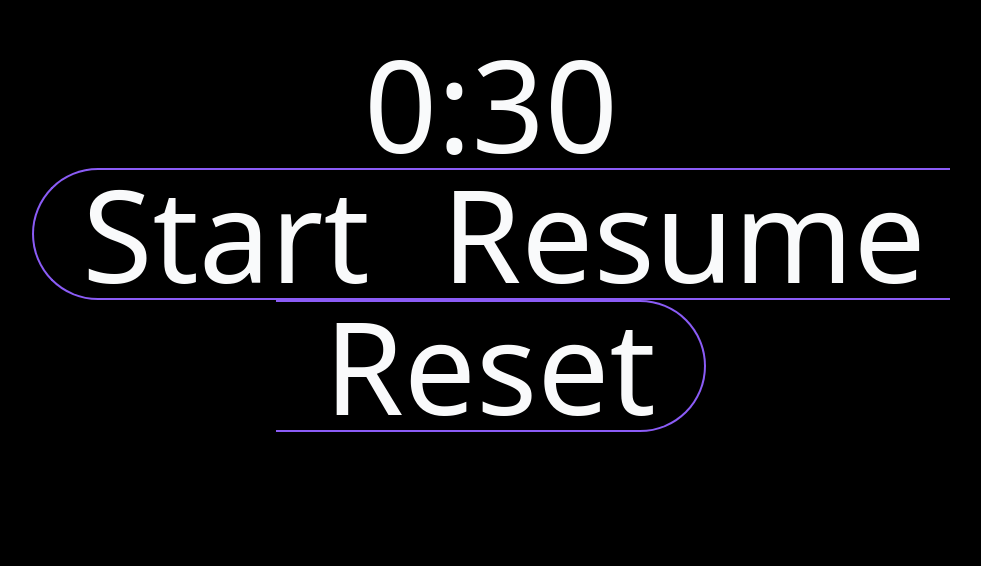
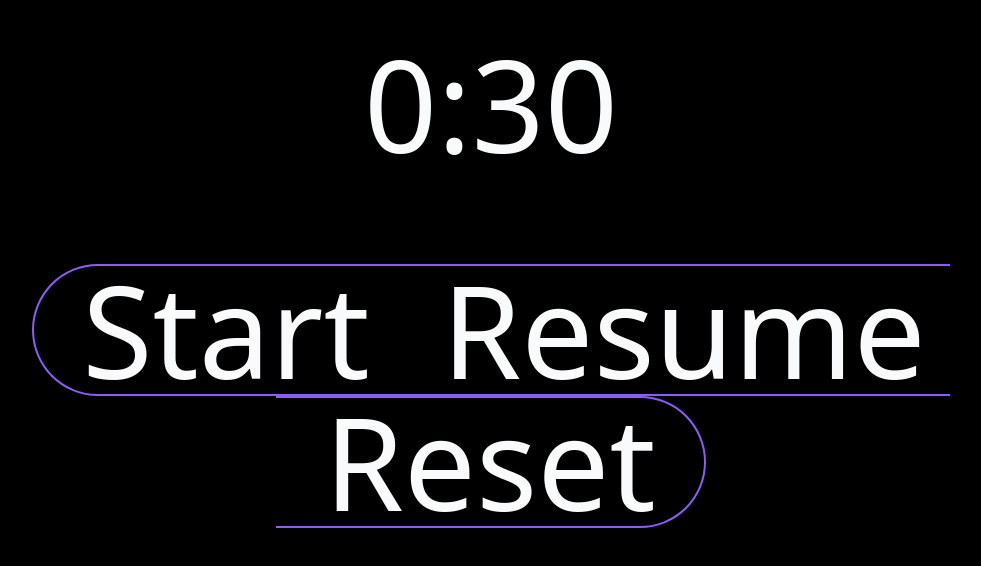
Before and after one commit to iamharshdabas/stopwatch, a React (Vite) app: page / in a window 1280 px wide. Shown: the part 164-730 px from the top of the page, without its empty margins (149-1130 px from the left). Built offline with nearby package versions, Linux system fonts and the light colour scheme.

Commit message:
UP: seconds span margin

```diff
--- a/src/Timer.jsx
+++ b/src/Timer.jsx
@@ -16,7 +16,7 @@ const Timer = (props) => {
 
   return (
     <div className='text-9xl text-center'>
-      <div>
+      <div className='m-24'>
         <span>{minutes}</span>:<span>{seconds}</span>
       </div>
       <div>
```
